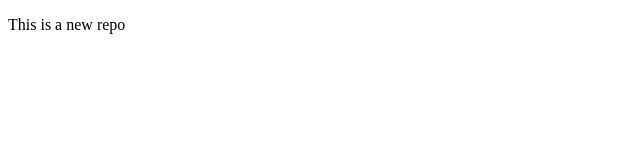
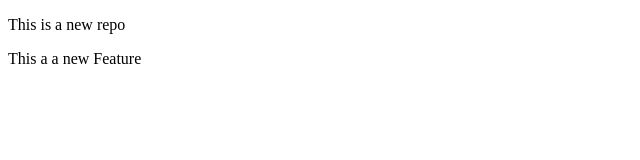
Before and after one commit to jayeshrdeore/LocalRepo, a plain HTML site: page index.html in a window 1280 px wide. Shown: the whole page, without its empty margins (0-640 px from the left). Drawn offline with Linux system fonts and the light colour scheme.

Commit message:
Add new Feature

```diff
--- a/index.html
+++ b/index.html
@@ -7,5 +7,6 @@
 </head>
 <body>
   <p>This is a new repo</p>
+  <p>This a a new Feature</p>
 </body>
 </html>
```
